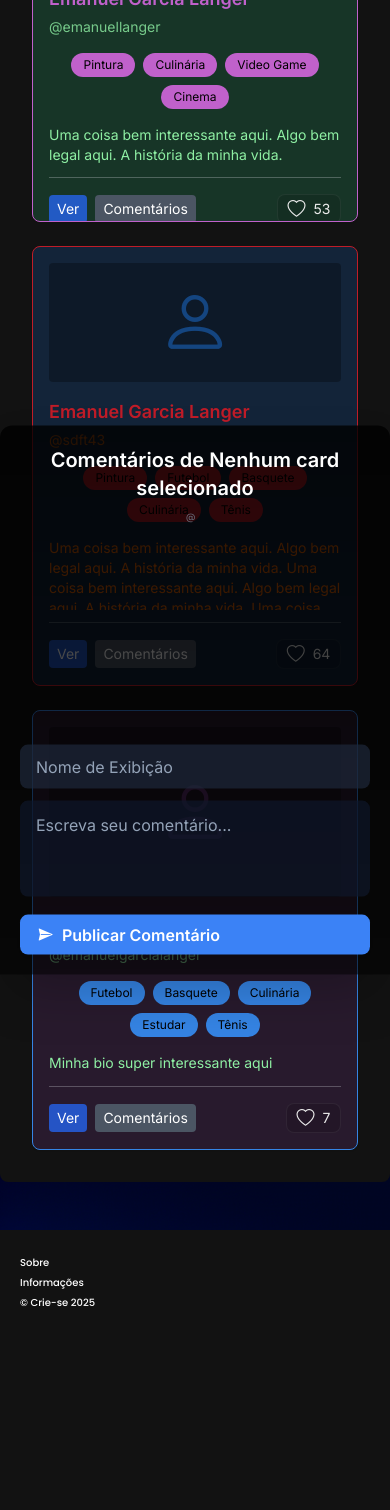
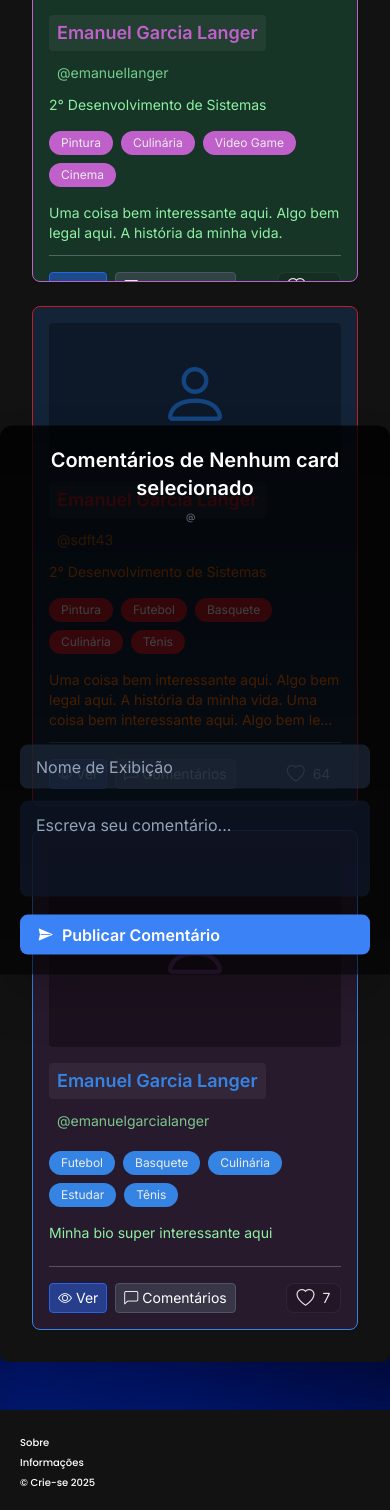
Before and after one commit to emanuelangerdev/expoceep.criase, a Django app: page /cards/ in a window 390 px wide. Shown: the part 418-1928 px from the top of the page. Before the commit the page ends 1724 px from the top, so only its background shows below. Run offline with Django 4.2, Linux system fonts and the light colour scheme; data comes from the database, SQL or seed files in the repository; both versions use the stored data as it was after the commit; some libraries are stand-ins or nearby versions; some web fonts are replaced.

Commit message:
Reform Cards

```diff
--- a/blog/templates/card/cards_list.html
+++ b/blog/templates/card/cards_list.html
@@ -14,45 +14,71 @@
   <h1 class="text-2xl font-semibold text-gray-100 mb-6">Cards</h1>
 
   {% if cards %}
-  <div class="grid gap-6 sm:grid-cols-2 md:grid-cols-3 lg:grid-cols-4">
+  <div class="grid gap-6 sm:grid-cols-2 md:grid-cols-3 lg:grid-cols-3">
     {% for card in cards %}
-    <article class="bg-[{{ card.cor_fundo }}]/20 border h-[440px] border-[{{ card.cor_destaque }}] rounded-lg overflow-hidden shadow-sm hover:shadow-lg transition flex flex-col">
+    <article class="bg-[{{ card.cor_fundo }}]/20 border h-[500px] border-[{{ card.cor_destaque }}] rounded-lg overflow-hidden shadow-sm hover:shadow-lg transition flex flex-col
+                    transition-transform hover:scale-[1.01] duration-200">
       {% if card.foto %}
-      <img src="{{ card.foto.url }}" alt="{{ card.nome|default:'Card' }}" class="w-[90%] mx-auto h-[170px] rounded object-cover mt-4">
+      <img src="{{ card.foto.url }}" alt="{{ card.nome|default:'Card' }}" class="w-[90%] mx-auto h-[200px] rounded object-cover mt-4">
       {% else %}
-      <div class="w-[90%] mx-auto mt-4 rounded h-[170px] bg-black/30 flex items-center justify-center text-gray-400">
+      <div class="w-[90%] mx-auto mt-4 rounded h-[200px] bg-black/30 flex items-center justify-center text-gray-400">
         <span><i class="bi bi-person text-7xl text-[{{ card.cor_fundo }}]/50"></i></span>
       </div>
       {% endif %}
 
       <div class="p-4 flex flex-col flex-grow">
         <div class="flex-grow">
-          <h2 class="font-semibold text-lg mb-1 truncate" style="color: {{ card.cor_destaque }};">{{ card.nome }}</h2>
-          {% if card.insta %}
-          <p class="text-sm mb-2" style="color: {{ card.cor_texto }}; opacity: 80%;">@{{ card.insta }}</p>
-          {% endif %}
+          <div class="flex flex-wrap items-center justify-between gap-2">
+            <h2
+              class="font-semibold text-lg mb-0 px-2 py-1 bg-white/5 rounded inline-block whitespace-nowrap"
+              style="color: {{ card.cor_destaque }};"
+            >
+              {{ card.nome }}
+            </h2>
+
+            {% if card.insta %}
+            <p
+              class="text-sm mb-0 px-2 py-1 whitespace-nowrap"
+              style="color: {{ card.cor_texto }}; opacity: 0.8;"
+            >
+              @{{ card.insta }}
+            </p>
+            {% endif %}
+          </div>
+
+          <div class="flex-col">
+            {% if card.periodo == "5" %}
+            {% else %}
+              <p class="text-sm my-2" style="color: {{ card.cor_texto }};">
+                {{ card.periodo }}° {{ card.curso }}
+              </p>
+            {% endif %}
+            </div>
 
 
           <!-- Hobbies centralizados com cor de destaque -->
-          <div class="flex flex-wrap items-center justify-center gap-2 my-4">
+          <div class="flex flex-wrap items-center w-[85%] gap-2 my-4">
             {% for hobby in card.hobbies.all %}
-            <span class="text-xs font-medium px-3 py-1 rounded-full" style="background-color: {{ card.cor_destaque }}; color: black">
+            <span class="text-xs font-medium px-3 py-1 rounded-full" style="background-color: {{ card.cor_destaque }};">
               {{ hobby }}
             </span>
             {% empty %}
-            <span class="text-xs font-medium px-3 py-1 rounded-full" style="background-color: {{ card.cor_destaque }}; color: black">
+            <span class="text-xs font-medium px-3 py-1 rounded-full" style="background-color: {{ card.cor_destaque }};">
               Nenhum hobby
             </span>
             {% endfor %}
           </div>
 
-          <p class="text-sm mb-3" style="color: {{ card.cor_texto }}; max-height:4.5rem; overflow:hidden;">{{ card.bio }}</p>
+           <p class="text-sm mb-3 overflow-hidden text-ellipsis line-clamp-3"
+             style="color: {{ card.cor_texto }};">
+            {{ card.bio }}
+          </p>
         </div>
 
         <!-- Seção fixa no rodapé do card -->
         <div class="flex items-center text-sm mt-auto pt-4 border-t border-gray-300/30">
-          <button class="text-white bg-blue-600/80 px-2 py-1 rounded transition-300 hover:bg-blue-900 hover:shadow">
-            Ver
+          <button class="text-white gap-2 bg-blue-600/50 border border-blue-600 px-2 py-1 rounded transition-300 hover:bg-blue-600 hover:shadow">
+            <i class="bi bi-eye"></i> Ver
           </button>
 
           <!-- botão comentários: agora com extra data attrs (insta e cor) -->
@@ -62,13 +88,13 @@
             data-card-nome="{{ card.nome|escape }}"
             data-card-insta="{{ card.insta|default:'' }}"
             data-card-cor="{{ card.cor_destaque }}"
-            class="btn-comentarios text-white ml-2 bg-gray-600 px-2 py-1 rounded transition-300 hover:bg-gray-700 hover:shadow"
+            class="btn-comentarios gap-2 text-white ml-2 bg-gray-600/50 border border-gray-600 px-2 py-1 rounded transition-300 hover:bg-gray-600 hover:shadow"
           >
-            Comentários
+            <i class="bi bi-chat-left"></i> Comentários
           </button>
 
           <!-- Curtidas: transformar em botão com data-card-id para AJAX -->
-          <button class="btn-curtir like-btn ml-auto" data-card-id="{{ card.id }}" aria-label="Curtir" aria-pressed="false">
+          <button class="btn-curtir like-btn ml-auto transition-300 hover:bg-red-600/50" data-card-id="{{ card.id }}" aria-label="Curtir" aria-pressed="false">
 
             <i class="bi bi-heart heart-outline" aria-hidden="true"></i>
             <i class="bi bi-heart-fill heart-fill" aria-hidden="true"></i>
```
Also changed, not shown: db.sqlite3.
